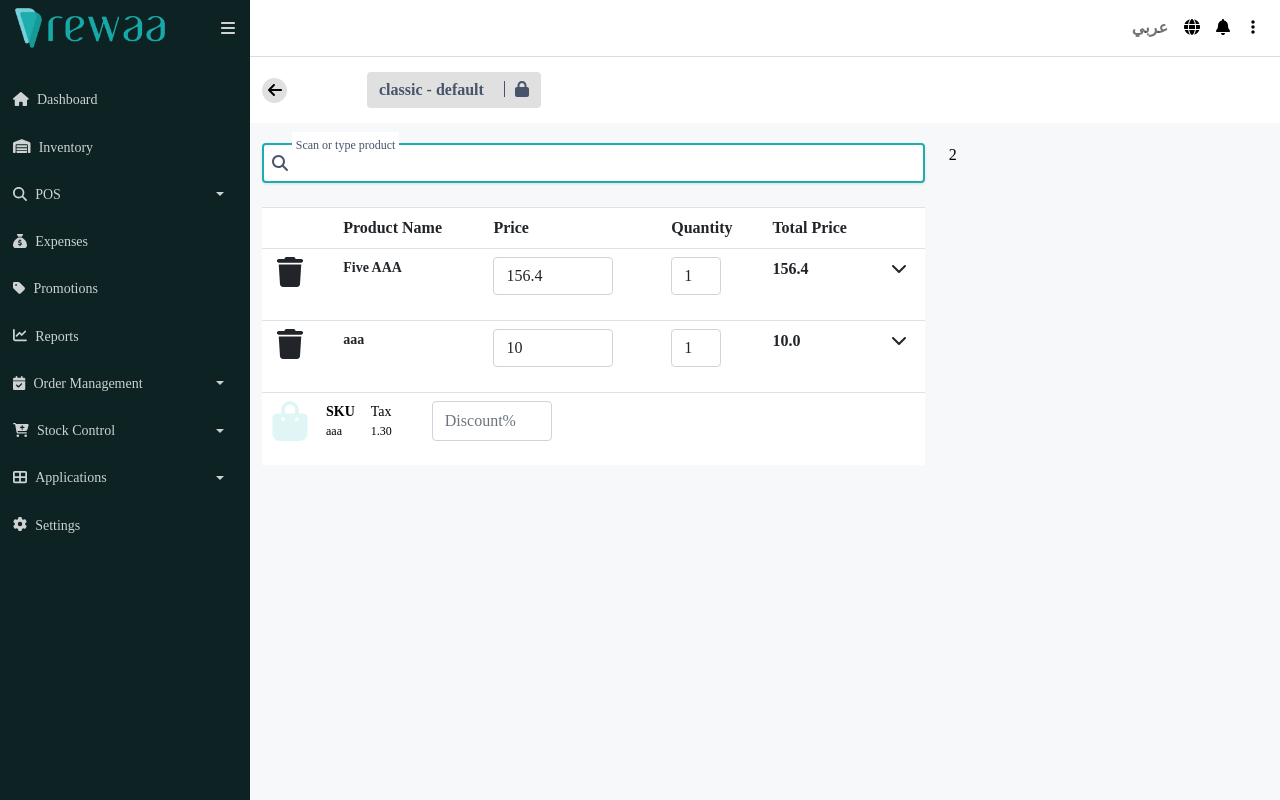
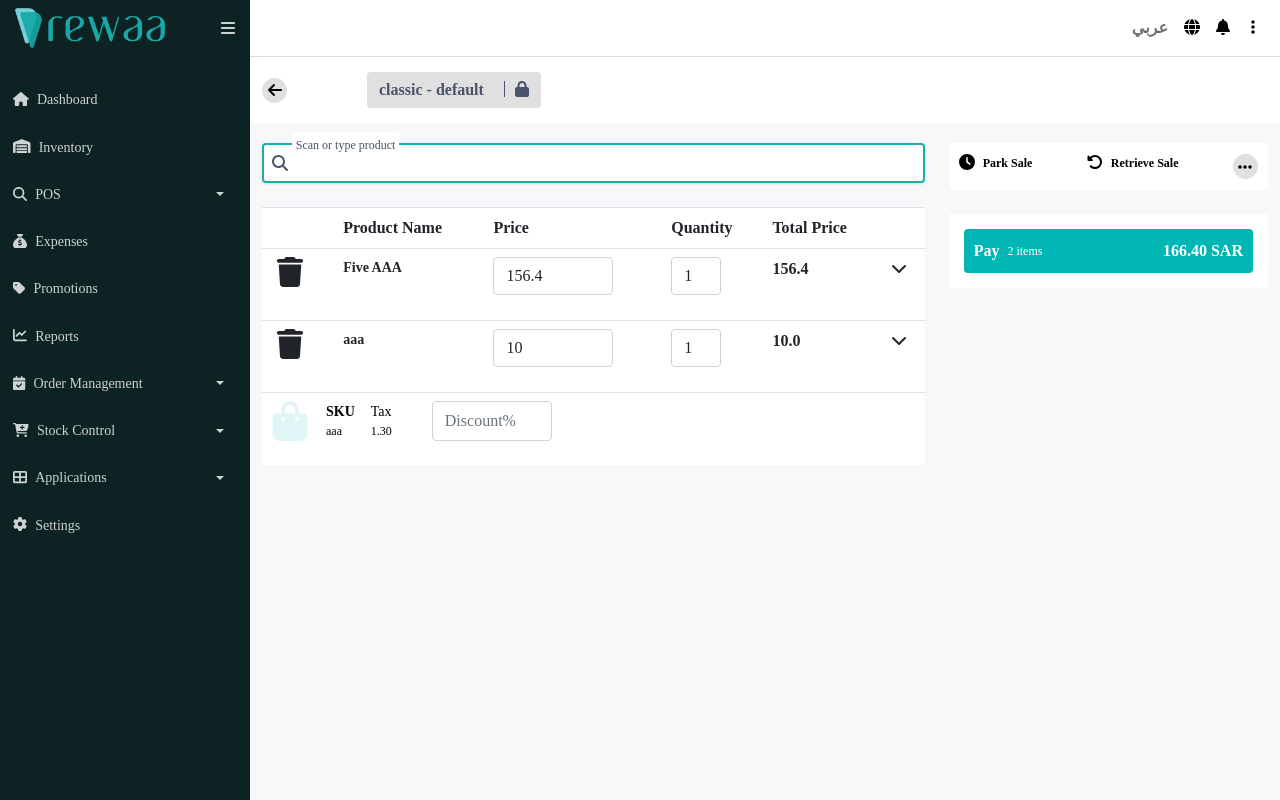
Before and after one commit to Sabih0199/rewaa-admin, a React (Create React App) app: page /dashboard in a window 1280 px wide. Built offline with nearby package versions, Linux system fonts and the light colour scheme; a web font is replaced by a local one.

Commit message:
add panel checkout

```diff
--- a/src/components/CheckoutPanel/CheckoutPanel.js
+++ b/src/components/CheckoutPanel/CheckoutPanel.js
@@ -1,6 +1,70 @@
+import { useState } from "react";
+import { FontAwesomeIcon } from "@fortawesome/react-fontawesome";
+import {
+  faClock,
+  faRotateLeft,
+  faEllipsisH,
+} from "@fortawesome/free-solid-svg-icons";
+import {
+  Dropdown,
+  DropdownToggle,
+  DropdownMenu,
+  DropdownItem,
+} from "reactstrap";
+import { CustomText } from "../CustomText";
+import { Colors } from "../../theme/colors";
+
 const CheckoutPanel = (props) => {
-  const { className = "", data = [] } = props;
-  return <div className={`rwa-checkout-panel ${className}`}>{data.length}</div>;
+  const { className = "", data = {} } = props;
+  const [dropdownToggle, setDropdownToggle] = useState(false);
+
+  return (
+    <div className={`rwa-checkout-panel ${className}`}>
+      <div className="panel-head mb-4">
+        <div className="head-content d-flex justify-content-between">
+          <div className="d-flex">
+            <FontAwesomeIcon icon={faClock} color={Colors.black} />
+            <CustomText text="Park Sale" className="fw-bold ms-2" size={12} />
+          </div>
+          <div className="d-flex">
+            <FontAwesomeIcon icon={faRotateLeft} color={Colors.black} />
+            <CustomText
+              text="Retrieve Sale"
+              className="fw-bold ms-2"
+              size={12}
+            />
+          </div>
+          <Dropdown
+            isOpen={dropdownToggle}
+            toggle={() => setDropdownToggle(!dropdownToggle)}
+          >
+            <DropdownToggle color="" className="settings-btn">
+              <FontAwesomeIcon icon={faEllipsisH} color={Colors.black} />
+            </DropdownToggle>
+            <DropdownMenu end={true}>
+              <DropdownItem>item 1</DropdownItem>
+            </DropdownMenu>
+          </Dropdown>
+        </div>
+      </div>
+      <div className="panel-body mb-4"></div>
+      <div className="panel-footer">
+        <div className="ftr-content">
+          <div className="d-flex justify-content-between align-items-center">
+            <div className="d-flex align-items-center">
+              <CustomText text="Pay" className="fw-bold text-white" />
+              <CustomText
+                text={`${data.length} items`}
+                className="text-white ms-2"
+                size={12}
+              />
+            </div>
+            <CustomText text="166.40 SAR" className="fw-bold text-white" />
+          </div>
+        </div>
+      </div>
+    </div>
+  );
 };
 
 export default CheckoutPanel;
--- a/src/theme/_base.scss
+++ b/src/theme/_base.scss
@@ -10,6 +10,7 @@
 @import "./components/PageHeader";
 @import "./components/SearchBox";
 @import "./components/DataTable";
+@import "./components/CheckoutPanel";
 
 body {
     font-family: $font-primary;
--- a/src/theme/_utils.scss
+++ b/src/theme/_utils.scss
@@ -7,3 +7,9 @@
 .clr-green {
     color: $green;
 }
+.bg-clr-primary {
+    background-color: $bg-primary;
+}
+.ff-secondary {
+    font-family: $font-secondary;
+}
--- a/src/theme/_variables.scss
+++ b/src/theme/_variables.scss
@@ -5,6 +5,7 @@ $red: #c43838;
 $green: #1dadac;
 $bg-secondary: #e0e0e0;
 $text-primary: #47546a;
+$bg-primary: #00b6b4;
 
 $body-bg: #f6f8fa;
 $sidebar-bg: #0d2222;
--- /dev/null
+++ b/src/theme/components/_CheckoutPanel.scss
@@ -0,0 +1,31 @@
+.rwa-checkout-panel {
+    .panel-head {
+        background-color: $white;
+        padding: em(11) em(10);
+        .head-content {
+            .settings-btn {
+                background-color: $bg-secondary;
+                @include radius(50%);
+                width: em(25);
+                height: em(25);
+                display: flex;
+                padding: 0;
+                &:hover {
+                    background-color: $bg-secondary;
+                }
+                svg {
+                    margin: auto;
+                }
+            }
+        }
+    }
+    .panel-footer {
+        background-color: $white;
+        padding: em(15);
+        .ftr-content {
+            background-color: $bg-primary;
+            padding: em(10);
+            @include radius(0.25rem);
+        }
+    }
+}
--- a/src/views/Dashboard/Dashboard.js
+++ b/src/views/Dashboard/Dashboard.js
@@ -145,7 +145,7 @@ const Dashboard = () => {
             </div>
           </Col>
           <Col md={4}>
-            <CheckoutPanel data={ProductItems} />
+            <CheckoutPanel data={cartItemsData} />
           </Col>
         </Row>
       </Container>
--- a/src/views/DefaultLayout/DefaultLayout.js
+++ b/src/views/DefaultLayout/DefaultLayout.js
@@ -1,4 +1,4 @@
-import React, { useState, useEffect } from "react";
+import React, { useState } from "react";
 import { Routes, Route } from "react-router-dom";
 import classNames from "classnames";
 import { TopNavbar } from "../../components/TopNavbar";
```
